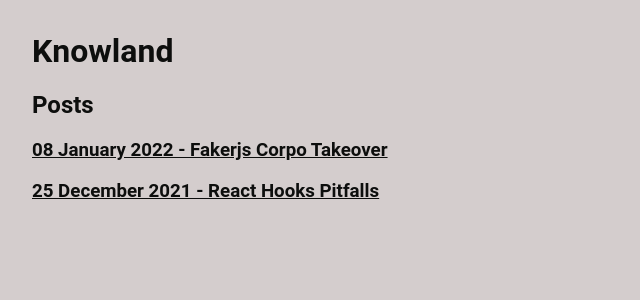
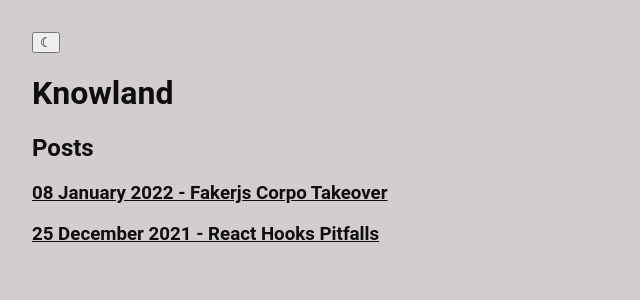
Before and after one commit to purple-cmd/blog, a Jekyll site: the page built from index.html, in a window 1280 px wide. Shown: the top 300 px of the page, without its empty margins (0-640 px from the left). Built offline with Jekyll 4.4.1, drawn with Linux system fonts in a browser that asks for light colours; the list of posts is cut into pages by our own code.

Commit message:
dm support

```diff
--- a/_layouts/default.html
+++ b/_layouts/default.html
@@ -7,6 +7,10 @@
     <link rel="stylesheet" href="{{'assets/css/index.css' | relative_url}}">
   </head>
   <body>
+    <div>
+      <button onclick="toggleDarkMode()">☾</button>
+    </div>
     {{ content }}
   </body>
+  <script src="{{ base.url | prepend: site.url }}/assets/js/darkMode.js"></script>
 </html>
--- a/assets/css/index.css
+++ b/assets/css/index.css
@@ -4,20 +4,15 @@
         url("../fonts/Roboto-Regular.ttf");
 }
 
-@media (prefers-color-scheme: dark) {
-    body {
+body[dark-theme] {
     --color1: #0d0e0d;
     --color2: #07d18a;
-        /* --color3: #9088db; */
     --color3: rgb(255, 99, 209);
 }
-}
 
-@media (prefers-color-scheme: light) {
 body {
     --color1: rgb(212, 205, 205);
     --color2: #0d0e0d;
-    }
 }
 
 body {
--- /dev/null
+++ b/assets/js/darkMode.js
@@ -0,0 +1,11 @@
+const shouldDarkMode =
+    !!window.matchMedia('prefers-color-scheme: dark').matches;
+const bodyEl = document.querySelector('body');
+
+if (shouldDarkMode) {
+    toggleDarkMode();
+}
+
+function toggleDarkMode() {
+    bodyEl.toggleAttribute('dark-theme');
+}
```
Also changed, not shown: _posts/2022-1-8-fakerjs-corpo-takeover.md (+3 -0 lines), index.html (line endings or trailing spaces). Lines whose indentation alone changed are shown as unchanged.
